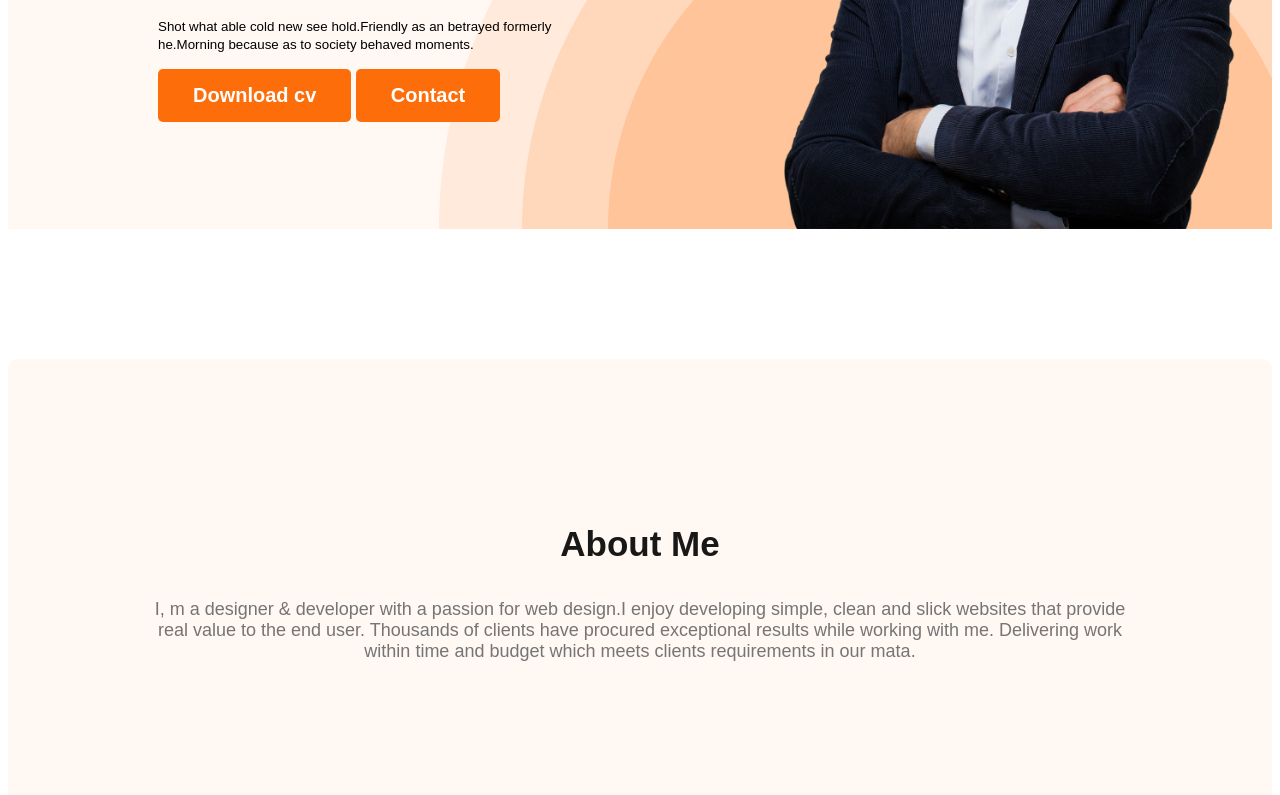
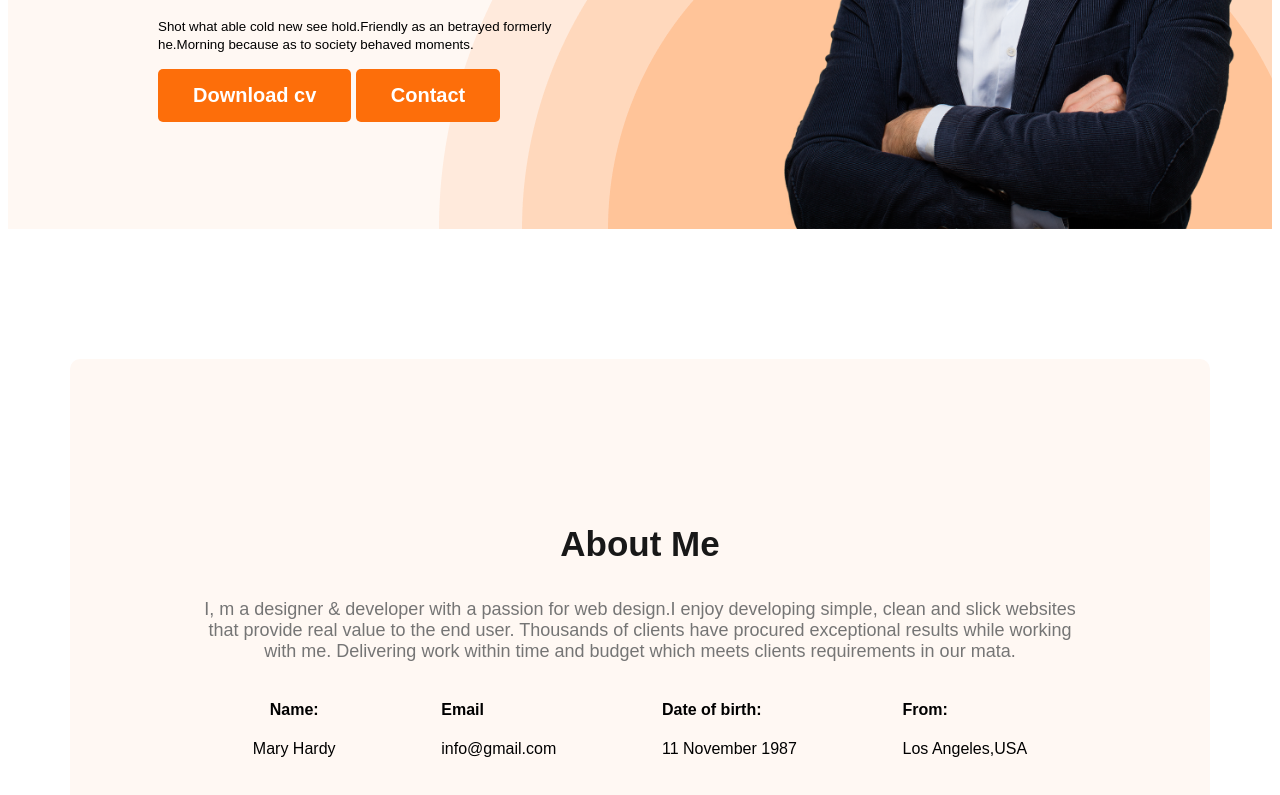
Before and after one commit to aysha3f/web-developer-portfolio, a plain HTML site: page index.html in a window 1280 px wide. Shown: the part 473-1268 px from the top of the page. Drawn offline with Linux system fonts and the light colour scheme.

Commit message:
about information

```diff
--- a/index.html
+++ b/index.html
@@ -38,6 +38,25 @@
   <p class="section-description">
  I, m a designer & developer with a passion for web design.I enjoy developing simple, clean and slick websites that provide real value to the end user. Thousands of clients have procured exceptional results while working with me. Delivering work within time and budget which meets clients requirements in our mata.
   </p>
+  <div class="about-info-container">
+<!-- .about-info*4>h4.info-title+p.info-description -->
+                        <div class="about-info">
+                        <h4 class="info-title">Name:</h4>
+                        <p class="info-description">Mary Hardy</p>
+</div>
+<div class="about-inf">
+                        <h4 class="info-title">Email</h4>
+                        <p class="info-description">info@gmail.com</p>
+</div>
+<div class="about-inf">
+                        <h4 class="info-title">Date of birth:</h4>
+                        <p class="info-description">11 November 1987</p>
+</div>
+<div class="about-inf">
+                        <h4 class="info-title">From:</h4>
+                        <p class="info-description">Los Angeles,USA</p>
+</div>
+  </div>
 </section>
  </main>
  <footer>
--- a/styles/protfolio.css
+++ b/styles/protfolio.css
@@ -89,7 +89,10 @@ width:545px;
 
  }
   /* main section styles */
-
+main{
+max-width: 1140px;
+margin:0 auto ;
+}
   /* about section styles */
   .about{
   padding: 130px;
@@ -97,3 +100,10 @@ width:545px;
    background: #FFF8F3;
    margin: 130px 0;
   }
+  .about-info-container{
+   display:flex;
+   justify-content: space-around;
+  }
+  .about-info{
+  text-align: center;
+  }
```
